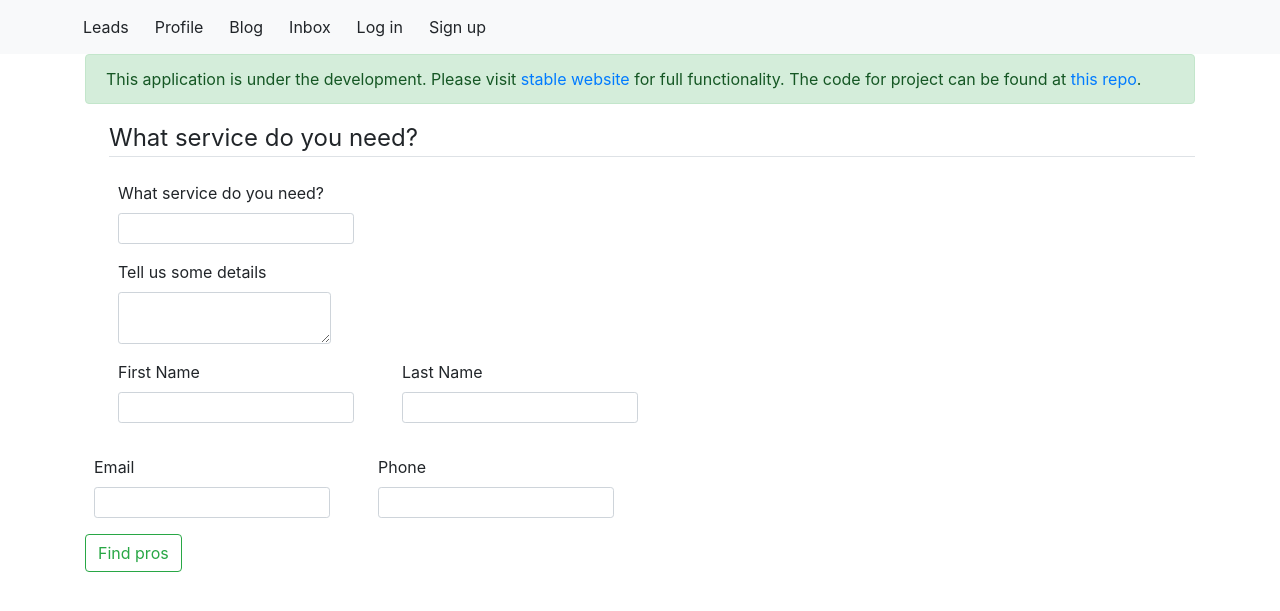
After one commit to erelin6613/flask-app, a Flask app: page /service-request in a window 1280 px wide. The commit adds this page. Shown: the top 611 px of the page. Run offline with Flask 2, Linux system fonts and the light colour scheme; parts of the project's set-up code (start-up, migrations or seed data) failed here and were passed over; some libraries are stand-ins or nearby versions.

Commit message:
Added functionality to create dummy service requests, started the process of seperating roles for different users on the website; temporarely fixed issue with picture; attempts to integrate app with MongoDB futile so far

```diff
--- a/app/forms.py
+++ b/app/forms.py
@@ -1,5 +1,5 @@
 from flask_wtf import FlaskForm
-from wtforms import StringField, PasswordField, SubmitField, BooleanField
+from wtforms import StringField, PasswordField, SubmitField, BooleanField, TextAreaField
 from wtforms.validators import DataRequired, Length, Email, EqualTo, ValidationError
 from wtforms.widgets import Select
 from flask_wtf.file import FileField, FileAllowed
@@ -76,3 +76,31 @@ class EditProfileForm(FlaskForm):
 	phone = StringField('Phone', validators=[DataRequired(), check_phone])
 	picture = FileField('Update Profile Picture', validators=[FileAllowed(['jpg', 'png', 'gif', 'jpeg'])])
 	submit = SubmitField('Edit')
+
+
+class ServiceRequestForm(FlaskForm):
+
+	def check_phone(self, phone):
+		if not re.search(r'.*[0-9]{3}\D?[0-9]{3}\D?[0-9]{4}\D?', str(phone)):
+			raise ValidationError('Invalid phone number')
+
+	def check_email_exists(self, email):
+		user = User.query.filter_by(email=email.data).first()
+
+		if user:
+			raise  ValidationError('The email is already signed up.')
+
+	def check_phone_exists(self, phone):
+		user = User.query.filter_by(phone=phone.data).first()
+
+	service = StringField('What service do you need?', validators=[DataRequired()])
+	add_info = TextAreaField('Tell us some details')
+	email = StringField('Email', validators=[DataRequired(), Email()])
+	phone = StringField('Phone', validators=[DataRequired(), check_phone])
+	first_name = StringField('First Name',
+							validators=[DataRequired(),
+										Length(min=2, max=40)])
+	last_name = StringField('Last Name',
+							validators=[DataRequired(),
+										Length(min=2, max=40)])
+	submit = SubmitField('Find pros')
--- a/app/routes.py
+++ b/app/routes.py
@@ -1,15 +1,17 @@
-from flask import render_template, url_for, request, redirect, flash
-from app.forms import SignupForm, LoginForm, EditProfileForm
-from app.models import User
+from flask import render_template, url_for, request, redirect, flash, abort
+from app.forms import SignupForm, LoginForm, EditProfileForm, ServiceRequestForm
+from app.models import User, ServiceRequest
 from PIL import Image
 from app import app, db, bcrypt
 from flask_login import login_user, current_user, logout_user, login_required
+#from flask.ext import UploadSet
 import json
 import requests
 import secrets
 import os
 
 database = 'https://raw.githubusercontent.com/erelin6613/flask-app/master/app/database.json'
+#pictures = UploadSet('profile_pictures', IMAGES)
 
 r = requests.get(database)
 
@@ -17,6 +19,9 @@ name = 'HireRush'
 posts = json.loads(r.text)
 
 posts=posts['posts']
+
+
+beta = True
 
 def upload_picture(form_picture):
 
@@ -34,25 +39,27 @@ def upload_picture(form_picture):
     i.save(picture_path)
     return picture_fn
 
+beta = True
 
 @app.route('/')
 @app.route('/index')
 def index():
-	beta=True
+	#beta=True
 	return render_template('index.html', name=name, beta=beta)
 
 @app.route('/signup', methods=['POST', 'GET'])
 def signup():
-	form = SignupForm()
-	if form.validate_on_submit():
-		hashed_pass = bcrypt.generate_password_hash(form.password.data).decode('utf-8')
-		user = User(first_name=form.first_name.data, last_name=form.last_name.data, \
-					email=form.email.data, phone=form.phone.data, password=hashed_pass)
-		db.session.add(user)
-		db.session.commit()
-		flash('Sign up step is finished!', 'success')
-		return redirect(url_for('login'))
-	return render_template('signup.html', title='Sign Up', form=form)
+    form = SignupForm()
+    if form.validate_on_submit():
+        hashed_pass = bcrypt.generate_password_hash(form.password.data).decode('utf-8')
+        rand_id = int.from_bytes(os.getrandom(8), 'big')
+        user = User(id=rand_id, first_name=form.first_name.data, last_name=form.last_name.data,
+                    email=form.email.data, phone=form.phone.data, password=hashed_pass, picture='')
+        db.session.add(user)
+        db.session.commit()
+        flash('Sign up step is finished!', 'success')
+        return redirect(url_for('login'))
+    return render_template('signup.html', title='Sign Up', form=form, beta=beta)
 
 @app.route('/login', methods=['POST', 'GET'])
 def login():
@@ -67,7 +74,7 @@ def login():
     		return redirect(next_page) if next_page else redirect(url_for('index'))
     	else:
     		flash('Login error: incorrect email or password')
-    return render_template('login.html', title='Login', form=form)
+    return render_template('login.html', title='Login', form=form, beta=beta)
 
 @app.route('/logout')
 def logout():
@@ -79,15 +86,18 @@ def logout():
 def profile():
 	#edit_mode = False
 
-	return render_template('profile.html', title='Profile', edit_mode=False)
+	return render_template('profile.html', title='Profile', edit_mode=False, beta=beta)
 
 @app.route('/profile/edit', methods=['GET', 'POST'])
 @login_required
 def edit():
+
     form = EditProfileForm()
     if form.validate_on_submit():
         if form.picture.data:
-            picture_file = upload_picture(form.picture.data)
+            # for now the problem with image is solved with hard coding the path,
+            # altough this logic breaks down quickly. Further inspection needed.
+            picture_file = 'static/profile_pictures/' + upload_picture(form.picture.data)
             current_user.picture = picture_file
         current_user.phone = form.phone.data
         current_user.email = form.email.data
@@ -97,10 +107,10 @@ def edit():
     elif request.method == 'GET':
         form.phone.data = current_user.phone
         form.email.data = current_user.email
-    picture = os.path.join(app.root_path, 'static/profile_pics', current_user.picture)
+    picture = 'static/profile_pictures/' + current_user.picture
 
     return render_template('profile.html', title='Profile',
-                           picture=picture, form=form, edit_mode=True)
+                           picture=picture, form=form, edit_mode=True, beta=beta)
 
 	#return render_template('profile.html', title='Profile', edit_mode=True)
 
@@ -110,7 +120,36 @@ def blog():
 	selected_post = False
 	if selected_post == True:
 		return render_template()
-	return render_template('blog.html', title='Blog', posts=posts[:10])
+	return render_template('blog.html', title='Blog', posts=posts[:10], beta=beta)
+
+@app.route('/service-request', methods=['GET', 'POST'])
+def service_request():
+
+    form = ServiceRequestForm()
+    try:
+        form.phone.data = current_user.phone
+        form.email.data = current_user.email
+        form.first_name.data = current_user.first_name
+        form.last_name.data = current_user.last_name
+    except Exception:
+        pass
+    if form.validate_on_submit():
+        service_request = ServiceRequest(service=form.service.data, add_info=form.add_info.data,
+                                            first_name=form.first_name.data, last_name=form.last_name.data,
+                                            email=form.email.data, phone=form.phone.data)
+        db.session.add(service_request)
+        if not User.query.filter_by(email=form.email.data):
+            rand_id = int.from_bytes(os.getrandom(8), 'big')
+            rand_pass = int.from_bytes(os.getrandom(16), 'big')
+            hashed_pass = bcrypt.generate_password_hash(rand_pass).decode('utf-8')
+            user = User(id=rand_id, first_name=form.first_name.data, last_name=form.last_name.data,
+                        email=form.email.data, phone=form.phone.data, password=hashed_pass, picture='')
+            db.session.add(user)
+
+        db.session.commit()
+        flash('Request created! Let our pros a bit of time to respond with a quote.', 'success')
+        return redirect(url_for('index'))
+    return render_template('service-request.html', title='Find Pros', form=form, beta=beta)
 
 
 """
--- a/app/templates/profile.html
+++ b/app/templates/profile.html
@@ -3,7 +3,7 @@
     <div class="content-section ml-4">
         <div class="row">
             <div class="content-section col-xs-6">
-                <img src={{ current_user.picture }}>
+                <img class="mr-4 mb-4 mt-4" src="{{ current_user.picture }}">
             </div>
              <div class="content-section col-xs-6">
                 <p class="lead"> {{ current_user.first_name}} {{current_user.last_name }}</p>
--- /dev/null
+++ b/app/templates/service-request.html
@@ -0,0 +1,123 @@
+{% extends "base.html" %}
+{% block body %}
+    <div class="content-section ml-4">
+        <form method="POST" action="">
+            {{ form.hidden_tag() }}
+            <fieldset class="form-group">
+                <legend class="border-bottom mb-4">What service do you need?</legend>
+
+                <div class="row">
+                	<div class="col-xs-6 ml-4 mr-4">
+                        <div class="form-group">
+                        	{{ form.service.label(class="form-control-label") }}
+                            {% if form.service.errors %}
+                                {{ form.service(class="form-control form-control-sm is-invalid") }}
+                                <div class="invalid-feedback">
+                                    {% for error in form.service.errors %}
+                                        <span>{{ error }}</span>
+                                    {% endfor %}
+                                </div>
+                            {% else %}
+                                {{ form.service(class="form-control form-control-sm") }}
+                            {% endif %}
+                        </div>
+                    </div>
+                </div>
+
+                <div class="row">
+                	<div class="col-xs-6 ml-4 mr-4">
+                        <div class="form-group">
+                        	{{ form.add_info.label(class="form-control-label") }}
+                            {% if form.add_info.errors %}
+                                {{ form.add_info(class="form-control form-control-sm is-invalid") }}
+                                <div class="invalid-feedback">
+                                    {% for error in form.add_info.errors %}
+                                        <span>{{ error }}</span>
+                                    {% endfor %}
+                                </div>
+                            {% else %}
+                                {{ form.add_info(class="form-control form-control-sm") }}
+                            {% endif %}
+                        </div>
+                    </div>
+                </div>
+
+                <div class="row">
+                	<div class="col-xs-6 ml-4 mr-4">
+                        <div class="form-group">
+                        	{{ form.first_name.label(class="form-control-label") }}
+                            {% if form.first_name.errors %}
+                                {{ form.first_name(class="form-control form-control-sm is-invalid") }}
+                                <div class="invalid-feedback">
+                                    {% for error in form.first_name.errors %}
+                                        <span>{{ error }}</span>
+                                    {% endfor %}
+                                </div>
+                            {% else %}
+                                {{ form.first_name(class="form-control form-control-sm") }}
+                            {% endif %}
+                        </div>
+                    </div>
+                    <div class="col-xs-6 ml-4 mr-4">
+                        <div class="form-group">
+                        	{{ form.last_name.label(class="form-control-label") }}
+                            {% if form.last_name.errors %}
+                                {{ form.last_name(class="form-control form-control-sm is-invalid") }}
+                                <div class="invalid-feedback">
+                                    {% for error in form.last_name.errors %}
+                                        <span>{{ error }}</span>
+                                    {% endfor %}
+                                </div>
+                            {% else %}
+                                {{ form.last_name(class="form-control form-control-sm") }}
+                            {% endif %}
+                        </div>
+                    </div>
+
+
+                    </div>
+                </div>
+                <div class="row">
+                	<div class="col-xs-6 ml-4 mr-4">
+                        <div class="form-group">
+                        	{{ form.email.label(class="form-control-label") }}
+                            {% if form.email.errors %}
+                                {{ form.email(class="form-control form-control-sm is-invalid") }}
+                                <div class="invalid-feedback">
+                                    {% for error in form.email.errors %}
+                                        <span>{{ error }}</span>
+                                    {% endfor %}
+                                </div>
+                            {% else %}
+                                {{ form.email(class="form-control form-control-sm") }}
+                            {% endif %}
+                        </div>
+                    </div>
+                    <div class="col-xs-6 ml-4 mr-4">
+                        <div class="form-group">
+                        	{{ form.phone.label(class="form-control-label") }}
+                            {% if form.phone.errors %}
+                                {{ form.phone(class="form-control form-control-sm is-invalid") }}
+                                <div class="invalid-feedback">
+                                    {% for error in form.phone.errors %}
+                                        <span>{{ error }}</span>
+                                    {% endfor %}
+                                </div>
+                            {% else %}
+                                {{ form.phone(class="form-control form-control-sm") }}
+                            {% endif %}
+                        </div>
+                    </div>
+
+                </div>
+
+            </fieldset>
+            <div class="form-group">
+                {{ form.submit(class="btn btn-outline-success") }}
+            </div>
+        </form>
+    </div>
+
+
+
+{% endblock body %}
--- a/requirements.txt
+++ b/requirements.txt
@@ -10,6 +10,7 @@ Flask-Login==0.4.1
 Flask-Mail==0.9.1
 Flask-MongoAlchemy==0.7.2
 Flask-SQLAlchemy==2.4.1
+Flask-Uploads==0.2.1
 Flask-WTF==0.14.2
 gunicorn==20.0.4
 idna==2.8
--- /dev/null
+++ b/src/pip-delete-this-directory.txt
@@ -0,0 +1,5 @@
+This file is placed here by pip to indicate the source was put
+here by pip.
+
+Once this package is successfully installed this source code will be
+deleted (unless you remove this file).
```
Also changed, not shown: app/models.py (+61 -8 lines), app/templates/index.html (+10 -0 lines), app/hirerush.db, app/static/profile_pictures/3002c13ae53a7b54.png (added), app/static/profile_pictures/5d995cf24bd775cd.png (added), app/static/profile_pictures/673737a93919e274.png (added), app/static/profile_pictures/790712a73d5c8c3a.png (added), app/static/profile_pictures/a5d6d416660b8f0c.png (added), app/static/profile_pictures/ae9c1a51eb450d9f.png (added), app/static/profile_pictures/b03abe49d89d39b4.png (added), app/static/profile_pictures/c6c99c7398684f25.png (added), app/static/profile_pictures/e7ce0910747df6ab.png (added), app/static/profile_pictures/ea299af1572f2e0e.png (added).
